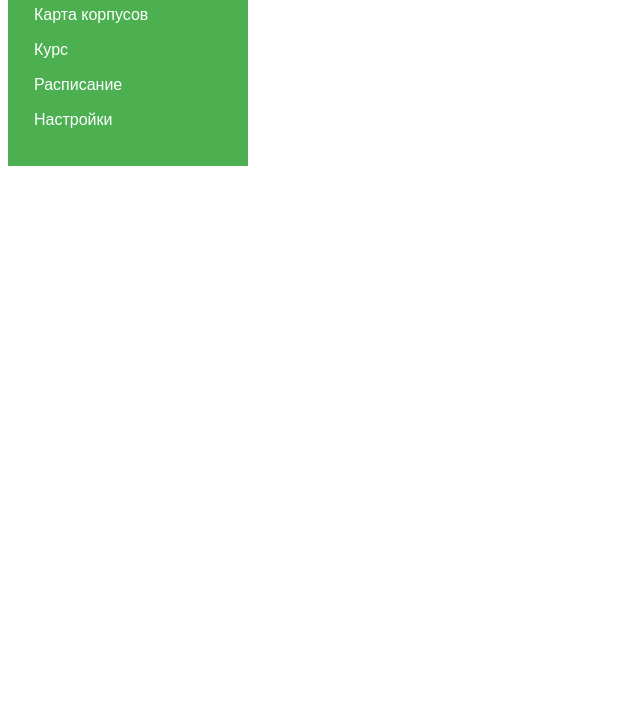
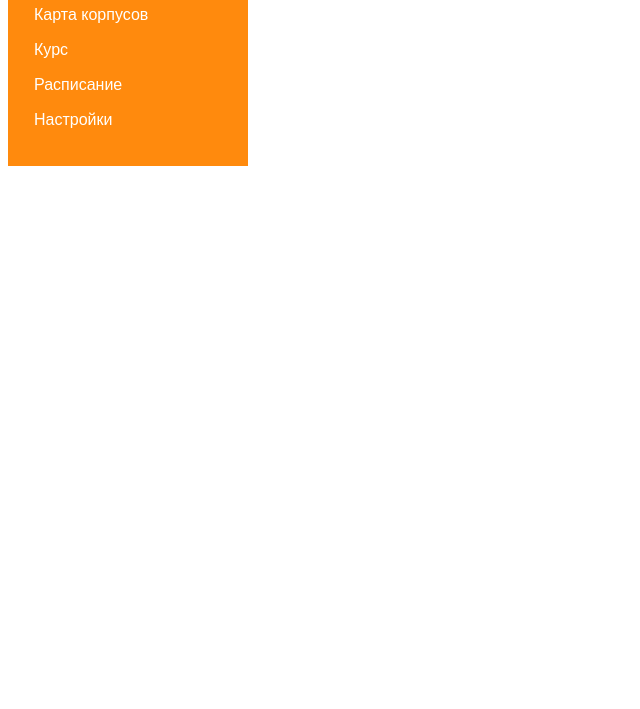
Before and after one commit to jammm3675/SPHFU, a plain HTML site: page index.html in a window 1280 px wide. Shown: the part 91-800 px from the top of the page, without its empty margins (0-640 px from the left). Drawn offline with Linux system fonts and the light colour scheme.

Commit message:
Update color.css

```diff
--- a/color.css
+++ b/color.css
@@ -5,7 +5,7 @@ body {
 
 .sidebar {
     width: 200px;
-    background-color: #4CAF50;
+    background-color: #ff8a0d;
     padding: 20px;
     color: white;
 }
```
